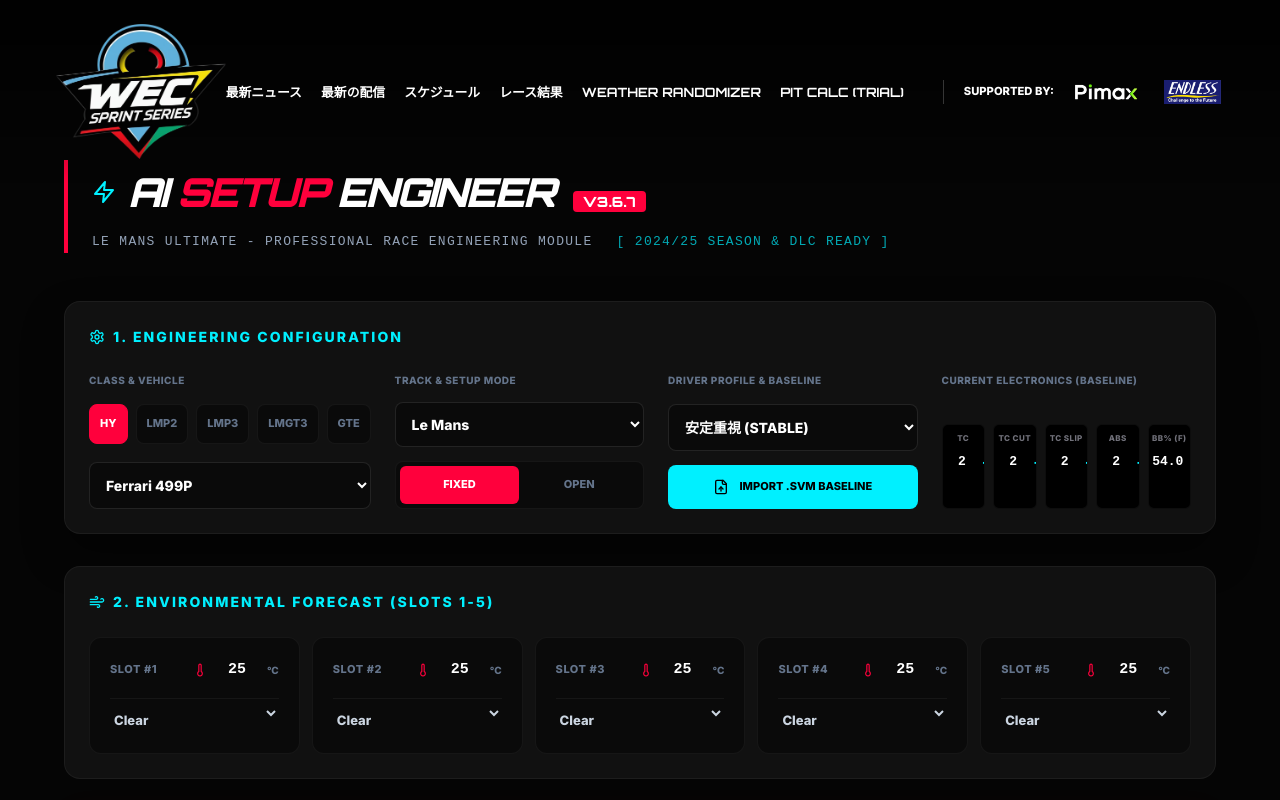
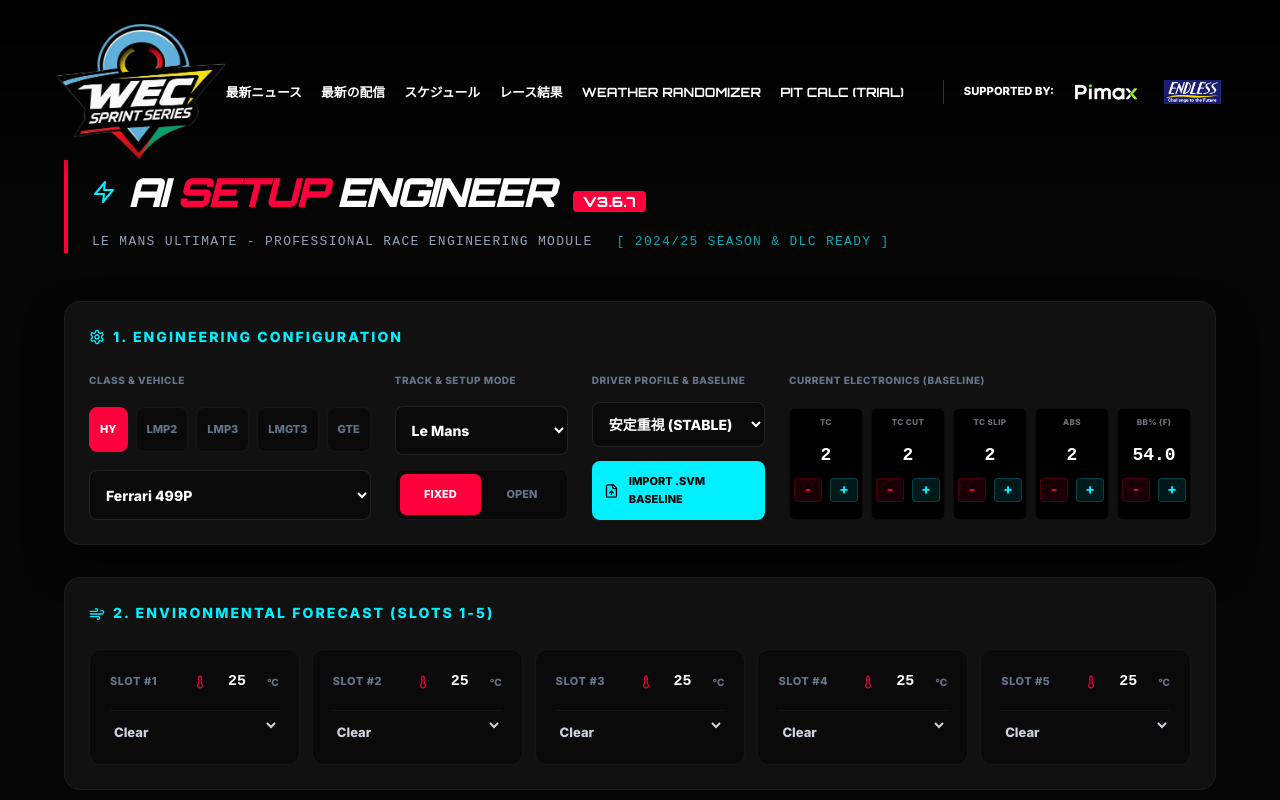
Before and after one commit to ciccida/wec-sprint-series, a React (Vite) app: page /ai-setup-engineer-lab-exclusive-v33 in a window 1280 px wide. Shown: the top 800 px of the page. Built offline with nearby package versions, Linux system fonts and the light colour scheme.

Commit message:
UI Overhaul: Vertical layout for electronic controls (v3.6.9)

```diff
--- a/src/pages/SetupTool.jsx
+++ b/src/pages/SetupTool.jsx
@@ -688,19 +688,23 @@ export default function AISetupTool() {
                     { label: 'ABS', key: 'absMap', step: 1, min: 1, max: 12 },
                     { label: 'BB% (F)', key: 'brakeBalance', step: 0.1, min: 40, max: 80 }
                   ].map(item => (
-                    <div key={item.key} style={{ backgroundColor: 'black', padding: '1.5rem 0.25rem 0.75rem 0.25rem', borderRadius: '0.375rem', border: '1px solid rgba(255,255,255,0.05)', display: 'flex', flexDirection: 'column', alignItems: 'center', gap: '0.125rem', position: 'relative', overflow: 'hidden' }}>
+                    <div key={item.key} style={{ backgroundColor: 'black', padding: '1.5rem 0.25rem 0.75rem 0.25rem', borderRadius: '0.375rem', border: '1px solid rgba(255,255,255,0.05)', display: 'flex', flexDirection: 'column', alignItems: 'center', gap: '0.5rem', position: 'relative' }}>
                       <span style={{ position: 'absolute', top: '0.4375rem', left: 0, width: '100%', textAlign: 'center', fontSize: '8px', color: '#71717a', fontWeight: '900', textTransform: 'uppercase', letterSpacing: '0.05em' }}>{item.label}</span>
-                      <div style={{ display: 'flex', alignItems: 'center', gap: '0.25rem', marginTop: '0.125rem' }}>
+
+                      {/* Current Value (Middle) */}
+                      <span style={{ fontSize: '18px', fontWeight: 'bold', fontFamily: 'monospace', color: 'white', marginTop: '0.5rem' }}>
+                        {item.key === 'brakeBalance' ? baselineSetup[item.key].toFixed(1) : Math.round(baselineSetup[item.key])}
+                      </span>
+
+                      {/* Control Buttons (Bottom) */}
+                      <div style={{ display: 'flex', alignItems: 'center', gap: '0.5rem' }}>
                         <LongPressButton
                           onClick={() => setBaselineSetup(prev => ({ ...prev, [item.key]: Math.max(item.min, prev[item.key] - item.step) }))}
-                          style={{ background: 'none', border: 'none', color: '#ff003c', fontSize: '14px', fontWeight: 'bold', cursor: 'pointer', padding: '0 0.25rem' }}
+                          style={{ backgroundColor: 'rgba(255,0,60,0.1)', border: '1px solid rgba(255,0,60,0.2)', borderRadius: '4px', color: '#ff003c', fontSize: '14px', fontWeight: 'bold', cursor: 'pointer', width: '28px', height: '24px', display: 'flex', alignItems: 'center', justifyContent: 'center', padding: 0 }}
                         >-</LongPressButton>
-                        <span style={{ fontSize: '13px', fontWeight: 'bold', fontFamily: 'monospace', color: 'white', minWidth: '1.5rem', textAlign: 'center' }}>
-                          {item.key === 'brakeBalance' ? baselineSetup[item.key].toFixed(1) : Math.round(baselineSetup[item.key])}
-                        </span>
                         <LongPressButton
                           onClick={() => setBaselineSetup(prev => ({ ...prev, [item.key]: Math.min(item.max, prev[item.key] + item.step) }))}
-                          style={{ background: 'none', border: 'none', color: '#00f0ff', fontSize: '14px', fontWeight: 'bold', cursor: 'pointer', padding: '0 0.25rem' }}
+                          style={{ backgroundColor: 'rgba(0,240,255,0.1)', border: '1px solid rgba(0,240,255,0.2)', borderRadius: '4px', color: '#00f0ff', fontSize: '14px', fontWeight: 'bold', cursor: 'pointer', width: '28px', height: '24px', display: 'flex', alignItems: 'center', justifyContent: 'center', padding: 0 }}
                         >+</LongPressButton>
                       </div>
                     </div>
```
